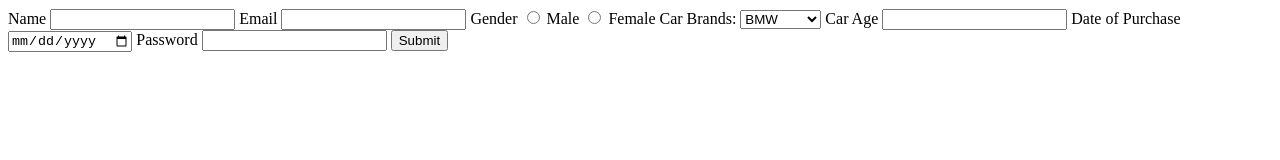
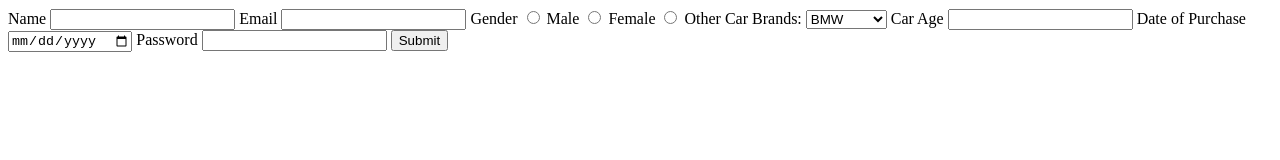
Before and after one commit to acciojob/car-insurance-form-Ashishkandpal, a website: page main.html in a window 1280 px wide. Drawn offline with Linux system fonts and the light colour scheme.

Commit message:
created a submission

```diff
--- a/main.html
+++ b/main.html
@@ -20,6 +20,8 @@
 		<label for="male">Male</label>
 		<input id="female" type="radio">
 		<label for="female">Female</label>
+		<input id="other" type="radio">
+		<label for="other">Other</label>
 
 		<label for="cars">Car Brands:</label>
 		<select id="cars" required>
```
